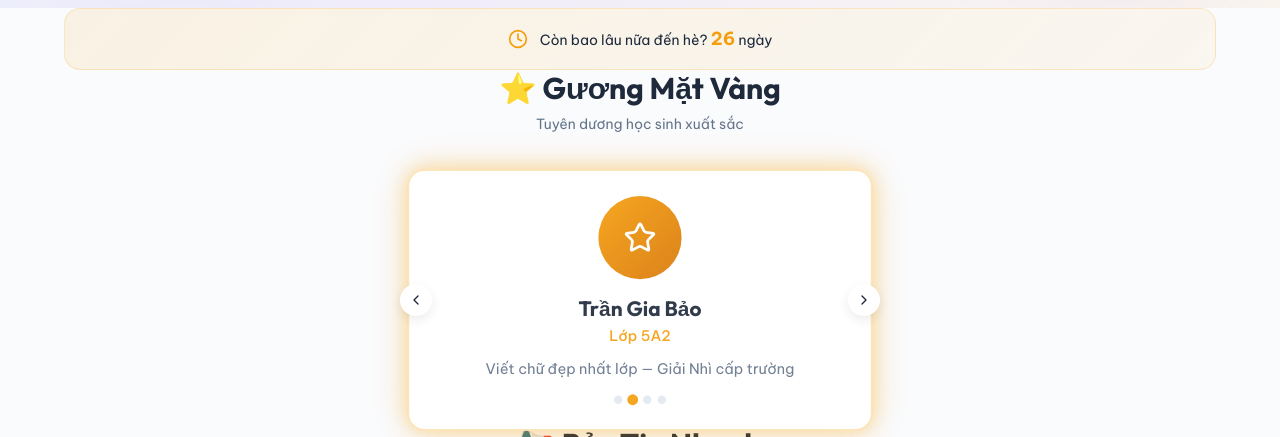
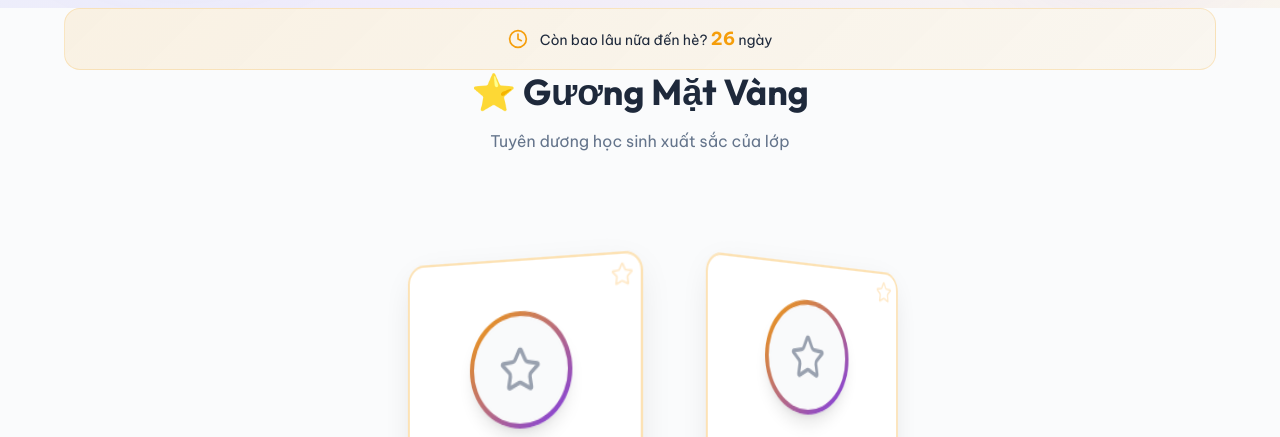
Before and after one commit to Chauphan708/thaychau, a React (Vite) app: page / in a window 1280 px wide. Shown: the part 515-952 px from the top of the page. Built offline with nearby package versions, Linux system fonts and the light colour scheme; no server answers; the database is empty.

Commit message:
style: implement 3D rotating carousel for golden faces

```diff
--- a/src/pages/HomePage.tsx
+++ b/src/pages/HomePage.tsx
@@ -156,101 +156,106 @@ function CountdownSection() {
 // ===== GOLDEN FACES =====
 function GoldenFacesSection() {
   const { goldenFaces } = useSiteData();
-  const [currentIndex, setCurrentIndex] = useState(0);
-
-  useEffect(() => {
-    if (goldenFaces.length <= 1) return;
-    const timer = setInterval(() => {
-      setCurrentIndex((prev) => (prev + 1) % goldenFaces.length);
-    }, 4000);
-    return () => clearInterval(timer);
-  }, [goldenFaces.length]);
+  const [isPaused, setIsPaused] = useState(false);
 
   if (goldenFaces.length === 0) return null;
 
-  const prev = () => setCurrentIndex((i) => (i - 1 + goldenFaces.length) % goldenFaces.length);
-  const next = () => setCurrentIndex((i) => (i + 1) % goldenFaces.length);
+  // Duplicate items if too few to make the circle look good
+  const displayItems = goldenFaces.length < 5
+    ? [...goldenFaces, ...goldenFaces, ...goldenFaces].slice(0, 6)
+    : goldenFaces;
+
+  const count = displayItems.length;
+  const radius = Math.max(200, count * 40); // Dynamic radius based on item count
 
   return (
-    <AnimatedSection className="container mx-auto max-w-7xl px-4 mt-16 mb-16">
-      <div className="text-center mb-10">
-        <h2 className="text-2xl md:text-3xl font-bold" style={{ fontFamily: "var(--font-heading)", color: "var(--color-text)" }}>
+    <AnimatedSection className="container mx-auto max-w-7xl px-4 mt-24 mb-24 overflow-visible">
+      <div className="text-center mb-16">
+        <h2 className="text-3xl md:text-4xl font-bold mb-4" style={{ fontFamily: "var(--font-heading)", color: "var(--color-text)" }}>
           ⭐ Gương Mặt Vàng
         </h2>
-        <p className="text-sm mt-2" style={{ color: "var(--color-text-secondary)" }}>Tuyên dương học sinh xuất sắc</p>
+        <p className="text-base" style={{ color: "var(--color-text-secondary)" }}>Tuyên dương học sinh xuất sắc của lớp</p>
       </div>
 
-      <div className="relative max-w-md mx-auto">
-        {/* Card */}
-        <AnimatePresence mode="wait">
+      <div
+        className="relative h-[450px] w-full flex items-center justify-center"
+        style={{ perspective: "1200px" }}
+      >
         <motion.div
-            key={currentIndex}
-            initial={{ opacity: 0, x: 40 }}
-            animate={{ opacity: 1, x: 0 }}
-            exit={{ opacity: 0, x: -40 }}
-            transition={{ duration: 0.4, ease: "easeInOut" }}
-            className="golden-glow rounded-2xl p-6 text-center"
-            style={{ background: "var(--color-card)", border: "2px solid rgba(245,158,11,0.3)" }}
+          className="relative w-[220px] h-[300px]"
+          style={{ transformStyle: "preserve-3d" }}
+          animate={isPaused ? {} : { rotateY: [0, -360] }}
+          transition={{
+            duration: 25,
+            repeat: Infinity,
+            ease: "linear"
+          }}
+          onMouseEnter={() => setIsPaused(true)}
+          onMouseLeave={() => setIsPaused(false)}
+        >
+          {displayItems.map((item, i) => (
+            <div
+              key={i}
+              className="absolute inset-0"
+              style={{
+                transform: `rotateY(${i * (360 / count)}deg) translateZ(${radius}px)`,
+                backfaceVisibility: "hidden",
+              }}
             >
               <div
-              className="w-20 h-20 mx-auto rounded-full flex items-center justify-center mb-4"
-              style={{ background: "linear-gradient(135deg, #f59e0b, #d97706)" }}
+                className="h-full w-full rounded-2xl p-6 text-center flex flex-col items-center justify-center transition-all duration-500 hover:shadow-[0_0_30px_rgba(245,158,11,0.4)]"
+                style={{
+                  background: "var(--color-card)",
+                  border: "2px solid rgba(245,158,11,0.3)",
+                  boxShadow: "0 10px 30px -5px rgba(0,0,0,0.1)"
+                }}
               >
-              {goldenFaces[currentIndex].image ? (
-                <img src={goldenFaces[currentIndex].image} className="w-full h-full rounded-full object-cover" alt={goldenFaces[currentIndex].name} />
+                <div
+                  className="w-24 h-24 rounded-full p-1 mb-4 shadow-lg"
+                  style={{ background: "linear-gradient(135deg, #f59e0b, #7c3aed)" }}
+                >
+                  <div className="w-full h-full rounded-full overflow-hidden border-2 border-white/50 bg-gray-100">
+                    {item.image ? (
+                      <img src={item.image} className="w-full h-full object-cover" alt={item.name} />
                     ) : (
-                <Star className="w-8 h-8 text-white" />
+                      <div className="w-full h-full flex items-center justify-center bg-gray-50 text-gray-400">
+                         <Star className="w-10 h-10" />
+                      </div>
                     )}
                   </div>
-            <h3 className="text-xl font-bold" style={{ color: "var(--color-text)" }}>
-              {goldenFaces[currentIndex].name}
+                </div>
+
+                <h3 className="text-xl font-bold mb-1" style={{ color: "var(--color-text)" }}>
+                  {item.name}
                 </h3>
-            <p className="text-sm font-medium mt-1" style={{ color: "var(--color-accent)" }}>
-              Lớp {goldenFaces[currentIndex].className}
+                <p className="text-sm font-bold mb-3 px-3 py-0.5 rounded-full bg-amber-50 text-amber-600 inline-block">
+                  Lớp {item.className}
                 </p>
-            <p className="text-sm mt-3" style={{ color: "var(--color-text-secondary)" }}>
-              {goldenFaces[currentIndex].achievement}
+                <p className="text-xs line-clamp-3 leading-relaxed" style={{ color: "var(--color-text-secondary)" }}>
+                  {item.achievement}
                 </p>
 
-            {/* Dots */}
-            <div className="flex justify-center gap-1.5 mt-4">
-              {goldenFaces.map((_, i) => (
-                <button
-                  key={i}
-                  onClick={() => setCurrentIndex(i)}
-                  className="w-2 h-2 rounded-full transition-all cursor-pointer border-none"
-                  style={{
-                    background: i === currentIndex ? "var(--color-accent)" : "var(--color-border)",
-                    transform: i === currentIndex ? "scale(1.3)" : "scale(1)",
-                  }}
-                  aria-label={`Học sinh ${i + 1}`}
+                {/* Decorative elements */}
+                <div className="absolute top-2 right-2 opacity-20">
+                  <Star className="w-5 h-5 text-amber-500" />
+                </div>
+              </div>
+            </div>
+          ))}
+        </motion.div>
+
+        {/* Reflection/Shadow base */}
+        <div
+          className="absolute bottom-0 w-[400px] h-[40px] bg-black/5 blur-3xl rounded-[100%]"
+          style={{ transform: "rotateX(90deg) translateZ(-150px)" }}
         />
-              ))}
       </div>
-          </motion.div>
-        </AnimatePresence>
 
-        {/* Nav buttons */}
-        {goldenFaces.length > 1 && (
-          <>
-            <button
-              onClick={prev}
-              className="absolute left-0 top-1/2 -translate-y-1/2 -translate-x-4 w-8 h-8 rounded-full flex items-center justify-center cursor-pointer border-none"
-              style={{ background: "var(--color-card)", boxShadow: "var(--shadow-md)", color: "var(--color-text)" }}
-              aria-label="Trước"
-            >
-              <ChevronLeft className="w-4 h-4" />
-            </button>
-            <button
-              onClick={next}
-              className="absolute right-0 top-1/2 -translate-y-1/2 translate-x-4 w-8 h-8 rounded-full flex items-center justify-center cursor-pointer border-none"
-              style={{ background: "var(--color-card)", boxShadow: "var(--shadow-md)", color: "var(--color-text)" }}
-              aria-label="Sau"
-            >
-              <ChevronRight className="w-4 h-4" />
-            </button>
-          </>
-        )}
+      {/* Control Hint */}
+      <div className="text-center mt-8">
+        <p className="text-xs opacity-40 italic" style={{ color: "var(--color-text)" }}>
+          * Di chuột vào để dừng xem chi tiết
+        </p>
       </div>
     </AnimatedSection>
   );
```
Lines whose indentation alone changed are shown as unchanged.
